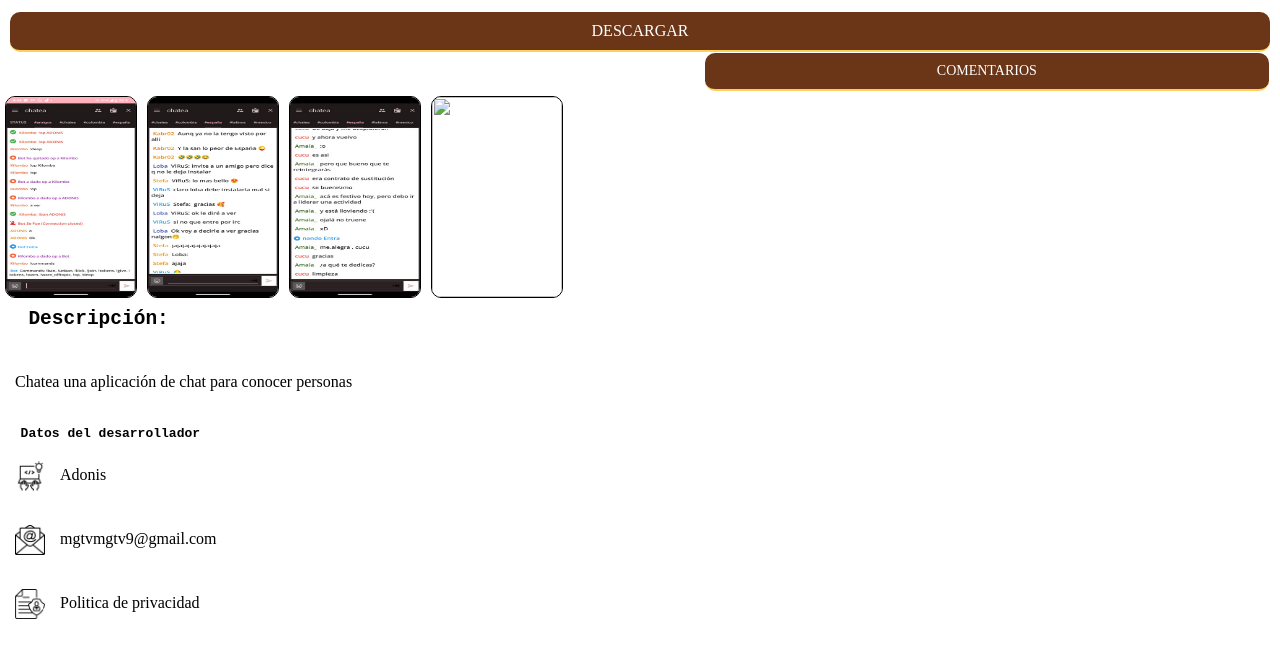
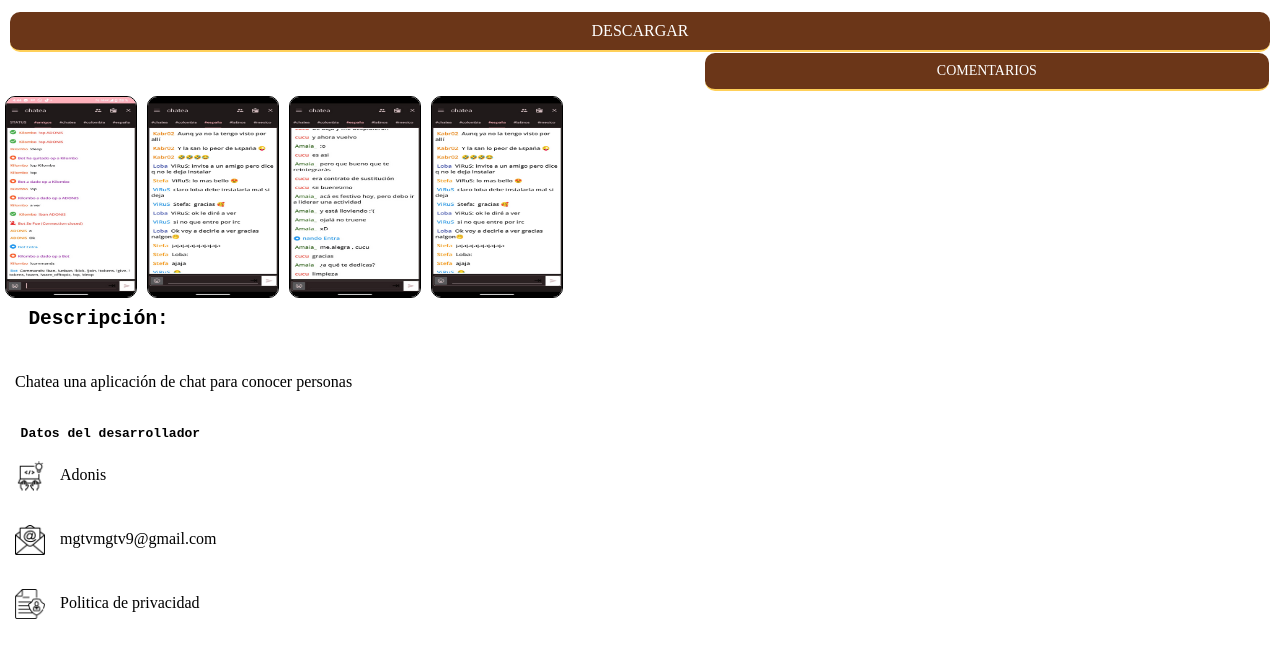
Before and after one commit to developer-shop/Chatea, a plain HTML site: page index.html in a window 1280 px wide. Shown: the part 128-786 px from the top of the page. Drawn offline with Linux system fonts and the light colour scheme; a script that the page names is missing.

Commit message:
index.html

```diff
--- a/index.html
+++ b/index.html
@@ -139,7 +139,7 @@ download="chatea_Android life" ><center>Descargar</center></a>
 <img src="44.jpg" >
 </section>
 <section id="section6">
-<img src="33.png">
+<img src="33.jpg">
 </section>
 </div>
 
```
